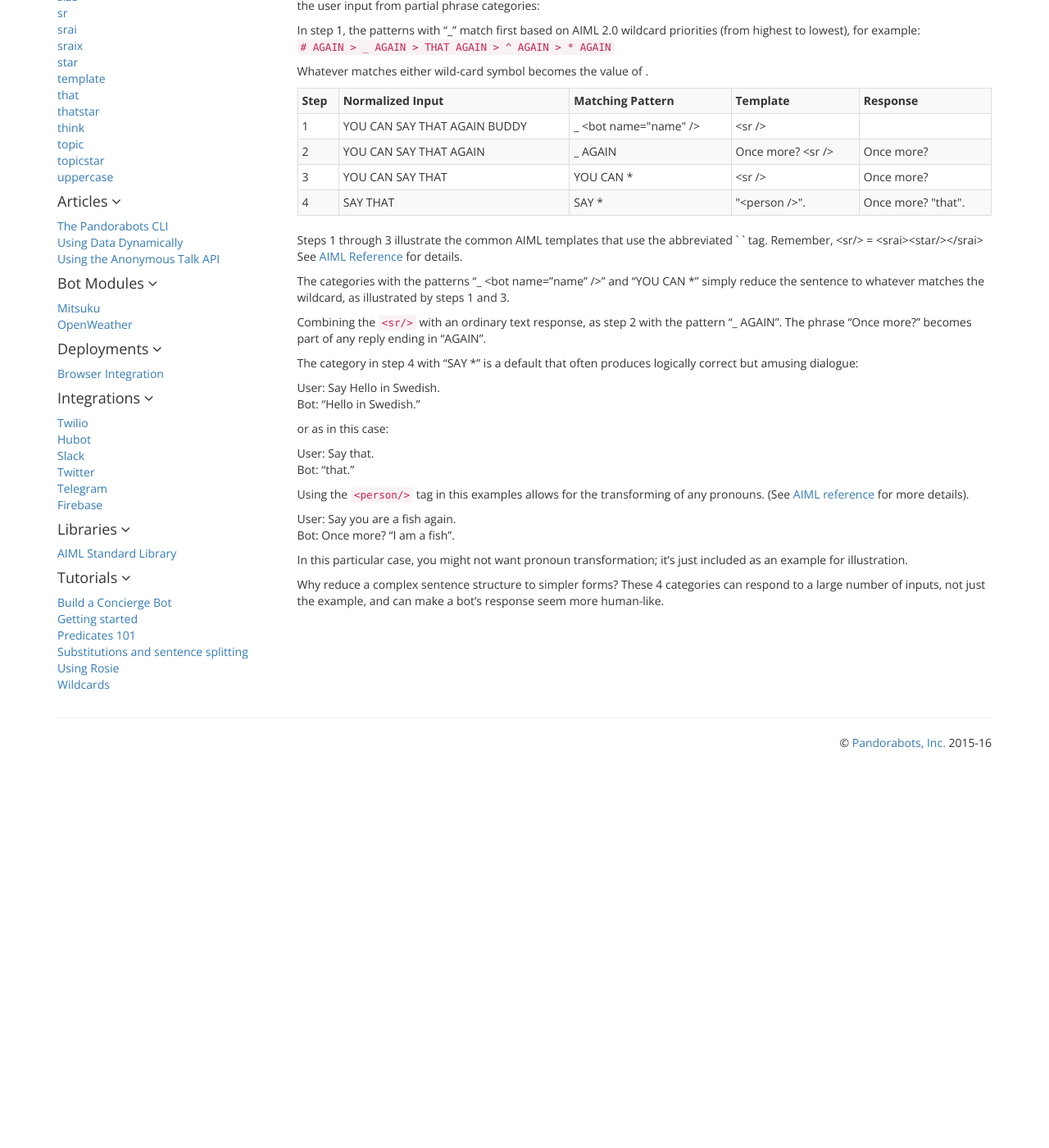
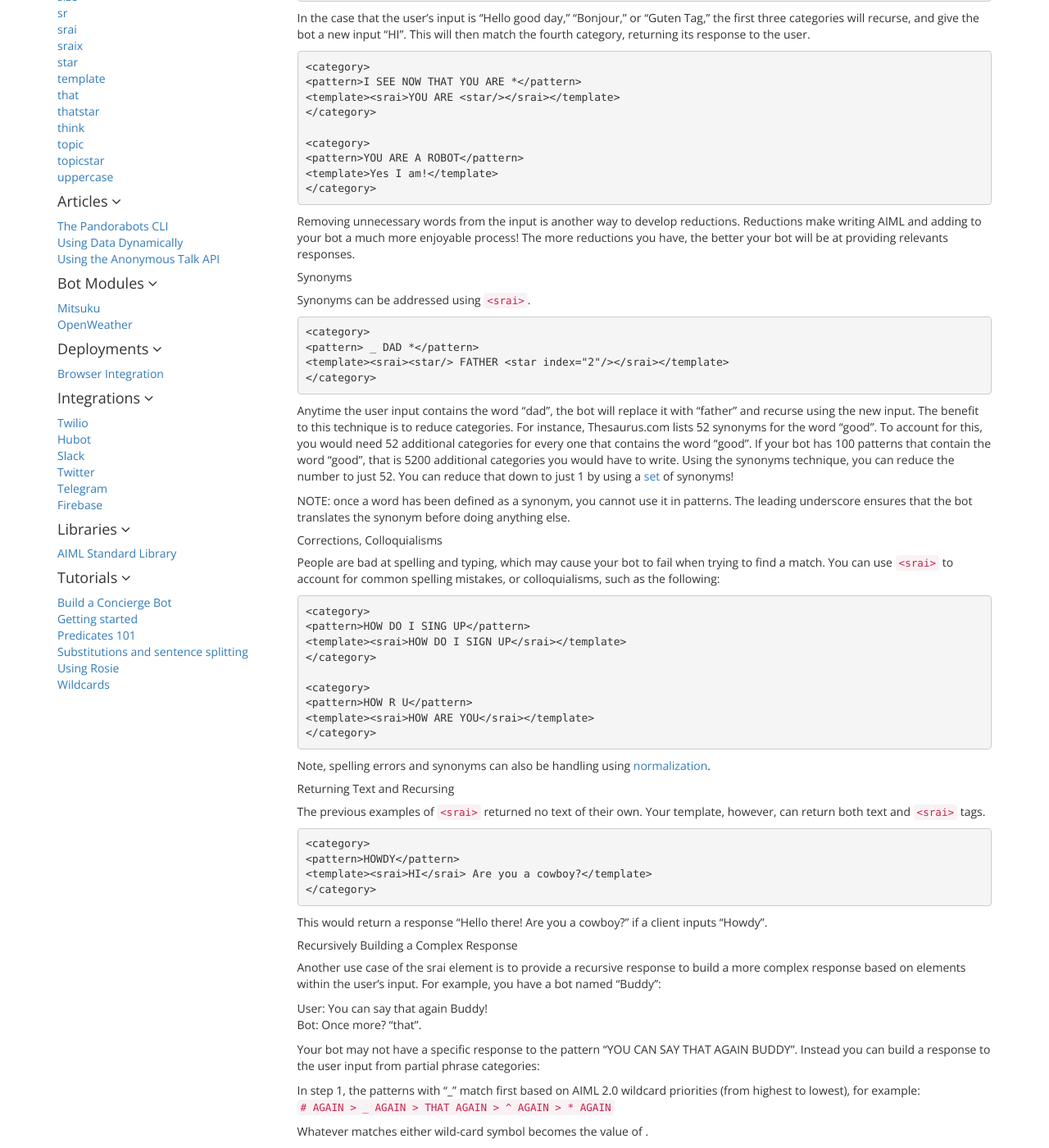
Before and after one commit to pandorabots/pandorabots.github.io, a Jekyll site: the page built from _aiml/srai.md, in a window 1280 px wide and 1400 px high, scrolled down 865 px. Shown: the whole window at 82% size. Built offline with Jekyll 4.4.1, drawn with Linux system fonts in a browser that asks for light colours; before the commit the page ends 1781 px from its top, so only the background shows below that; some of the changed text lies outside the part shown.

Commit message:
added more from tutorial slides

```diff
--- a/_aiml/srai.md
+++ b/_aiml/srai.md
@@ -5,12 +5,21 @@ title: srai
 
 ### &lt;srai&gt;
 
-The *srai element* allows your bot to recursively call categories after transforming the user's input. The acronym "srai" has no official meaning, but is sometimes defined as *symbolic reduction* or *symbolic recursion*.
+The *srai element* allows your bot to recursively call categories after transforming the user's input. So you can define a template that calls another category. The acronym "srai" has no official meaning, but is sometimes defined as *symbolic reduction* or *symbolic recursion*.
+
+This has a wide range of uses:
+* Simplifying an input using fewer words
+* Remove unnecessary words from the input (reduction)
+* Linking many synonymous inputs to the same template
+* Correcting spelling errors on the part of the client
+* Replacing colloquial expressions with ordinary English
+
 
 #### Usage
 
+##### Reductions
+
 The most typical use case of the srai element is to "reduce" an input by removing unecessary words, or by translating the input in to a shorter, more concise version.
-
 
     <category>
     <pattern>HELLO GOOD DAY</pattern>
@@ -34,8 +43,61 @@ The most typical use case of the srai element is to "reduce" an input by removin
 
 In the case that the user's input is "Hello good day," "Bonjour," or "Guten Tag," the first three categories will recurse, and give the bot a new input "HI". This will then match the fourth category, returning its response to the user.
 
+    <category>
+    <pattern>I SEE NOW THAT YOU ARE *</pattern>
+    <template><srai>YOU ARE <star/></srai></template>
+    </category>
 
-Another use case of the srai element is to provide a recursive response, to build a more complex response based on elements within the user's input.  For example, you have a bot named "Buddy":
+    <category>
+    <pattern>YOU ARE A ROBOT</pattern>
+    <template>Yes I am!</template>
+    </category>
+
+Removing unnecessary words from the input is another way to develop reductions. Reductions make writing AIML and adding to your bot a much more enjoyable process! The more reductions you have, the better your bot will be at providing relevants responses.
+
+##### Synonyms
+
+Synonyms can be addressed using `<srai>`.
+
+    <category>
+    <pattern> _ DAD *</pattern>
+    <template><srai><star/> FATHER <star index="2"/></srai></template>
+    </category>
+
+Anytime the user input contains the word "dad", the bot will replace it with "father" and recurse using the new input. The benefit to this technique is to reduce categories. For instance, Thesaurus.com lists 52 synonyms for the word "good". To account for this, you would need 52 additional categories for every one that contains the word "good". If your bot has 100 patterns that contain the word "good", that is 5200 additional categories you would have to write. Using the synonyms technique, you can reduce the number to just 52. You can reduce that down to just 1 by using a [set](set.md) of synonyms!
+
+NOTE: once a word has been defined as a synonym, you cannot use it in patterns. The leading underscore ensures that the bot translates the synonym before doing anything else.
+
+##### Corrections, Colloquialisms
+
+People are bad at spelling and typing, which may cause your bot to fail when trying to find a match. You can use `<srai>` to account for common spelling mistakes, or colloquialisms, such as the following:
+
+    <category>
+    <pattern>HOW DO I SING UP</pattern>
+    <template><srai>HOW DO I SIGN UP</srai></template>
+    </category>
+
+    <category>
+    <pattern>HOW R U</pattern>
+    <template><srai>HOW ARE YOU</srai></template>
+    </category>
+
+Note, spelling errors and synonyms can also be handling using [normalization](http://docs.pandorabots.com/tutorials/substitutions-and-sentence-splitting/).
+
+##### Returning Text and Recursing
+
+The previous examples of `<srai>` returned no text of their own. Your template, however, can return both text and `<srai>` tags.
+
+    <category>
+    <pattern>HOWDY</pattern>
+    <template><srai>HI</srai> Are you a cowboy?</template>
+    </category>
+
+This would return a response "Hello there! Are you a cowboy?" if a client inputs "Howdy".
+
+##### Recursively Building a Complex Response
+
+Another use case of the srai element is to provide a recursive response to build a more complex response based on elements within the user's input.  For example, you have a bot named "Buddy":
 
 User: You can say that again Buddy!
 Bot: Once more? "that".
```
